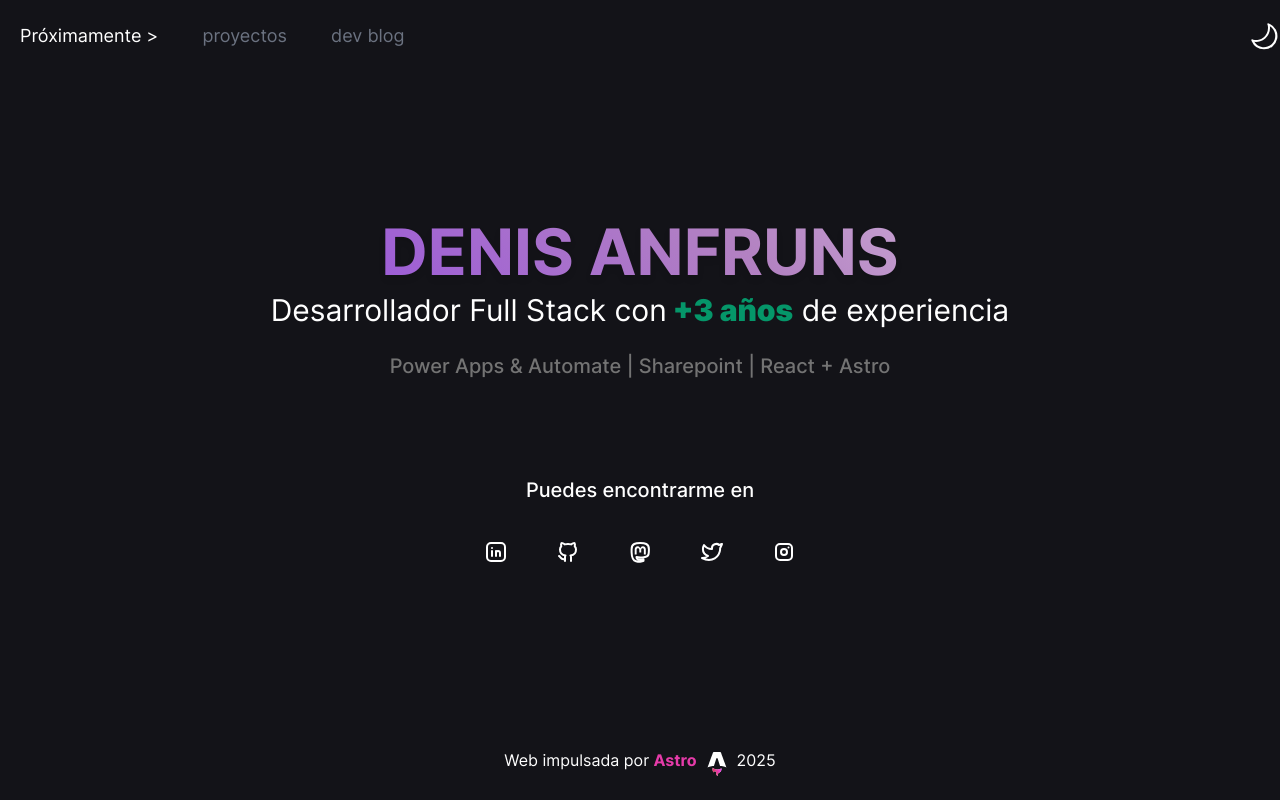
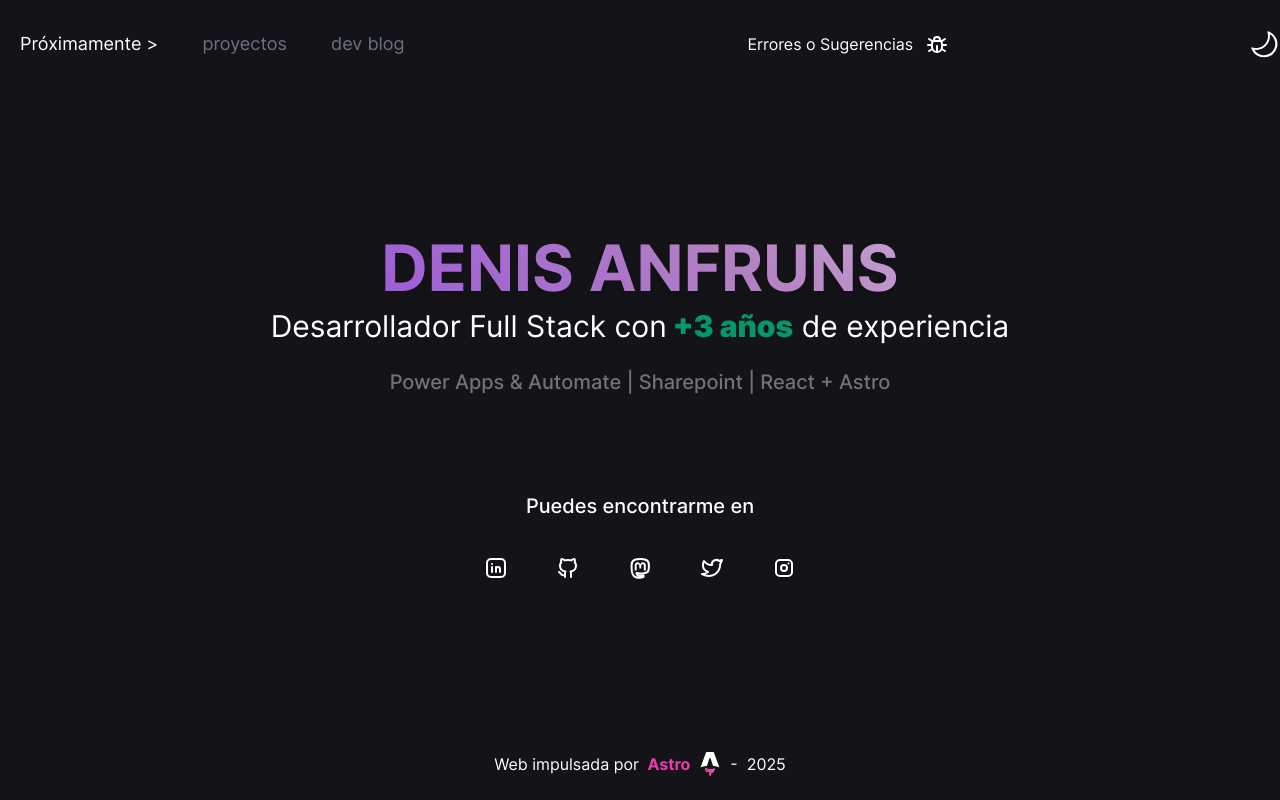
Before and after one commit to hunkstalker/denis-anfruns, an Astro site: page / in a window 1280 px wide. Built offline with nearby package versions, Linux system fonts and the light colour scheme; Astro itself is replaced by a stand-in of ours.

Commit message:
Add report button

```diff
--- a/src/components/Author.astro
+++ b/src/components/Author.astro
@@ -5,11 +5,11 @@ export const prerender = false;
 ---
 
 <div class="flex justify-center">
-    <p>Web impulsada por&nbsp;</p>
-    <a class="inline-flex" href="https://astro.build/" target="_blank">
+    <p class="my-auto">Web impulsada por&nbsp;</p>
+    <a class="inline-flex ml-1 my-auto" href="https://astro.build/" target="_blank">
       <p><span class="text-[#e63ba9] font-bold">Astro</span></p>
       <svg
-        class="ml-2 my-auto mt-1"
+        class="ml-2"
         width="24"
         height="24"
         viewBox="0 0 85 107"
@@ -26,5 +26,5 @@ export const prerender = false;
         </defs>
       </svg>
     </a>
-    <p class="ml-2">{year}</p>
+    <p class="ml-2 my-auto">- &nbsp;{year}</p>
 </div>
--- a/src/components/Nav.astro
+++ b/src/components/Nav.astro
@@ -12,7 +12,15 @@ import SwitchBtnThemeMode from './SwitchBtnThemeMode.astro'
 			<NavButton text='dev blog' link='/' enabledBtn={false} />
 		</div>
 	</div>
-	<div class="flex ">
+	<div class="flex ml-6 pl-3 hover:bg-[#D4D4D8] dark:hover:bg-[#52525B] rounded-lg transition-all duration-200 ease-out hover:opacity-100 hover:scale-125">
+		<a class="inline-flex list-none" href="https://github.com/hunkstalker/denis-anfruns-web/issues" title='LinkedIn' target='_blank'>
+			<p class="my-auto">Errores o Sugerencias</p>
+			<div class="p-3 rounded-lg">
+				<svg xmlns="http://www.w3.org/2000/svg" width="24" height="24" viewBox="0 0 24 24" fill="none" stroke="currentColor" stroke-width="2" stroke-linecap="round" stroke-linejoin="round"  class="icon icon-tabler icons-tabler-outline icon-tabler-bug"><path stroke="none" d="M0 0h24v24H0z" fill="none"/><path d="M9 9v-1a3 3 0 0 1 6 0v1" /><path d="M8 9h8a6 6 0 0 1 1 3v3a5 5 0 0 1 -10 0v-3a6 6 0 0 1 1 -3" /><path d="M3 13l4 0" /><path d="M17 13l4 0" /><path d="M12 20l0 -6" /><path d="M4 19l3.35 -2" /><path d="M20 19l-3.35 -2" /><path d="M4 7l3.75 2.4" /><path d="M20 7l-3.75 2.4" /></svg>
+			</div>
+		</a>
+	</div>
+	<div class="flex">
 		<SwitchBtnThemeMode />
 	</div>
 </nav>
```
